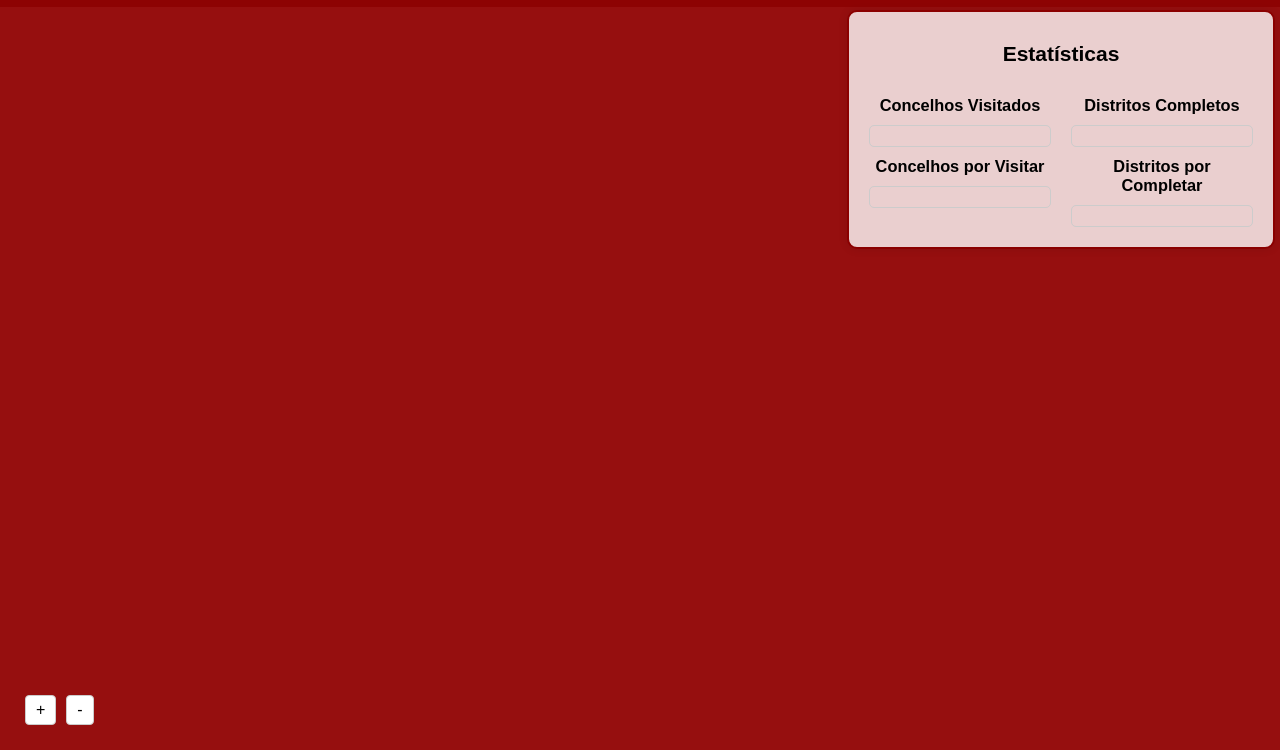
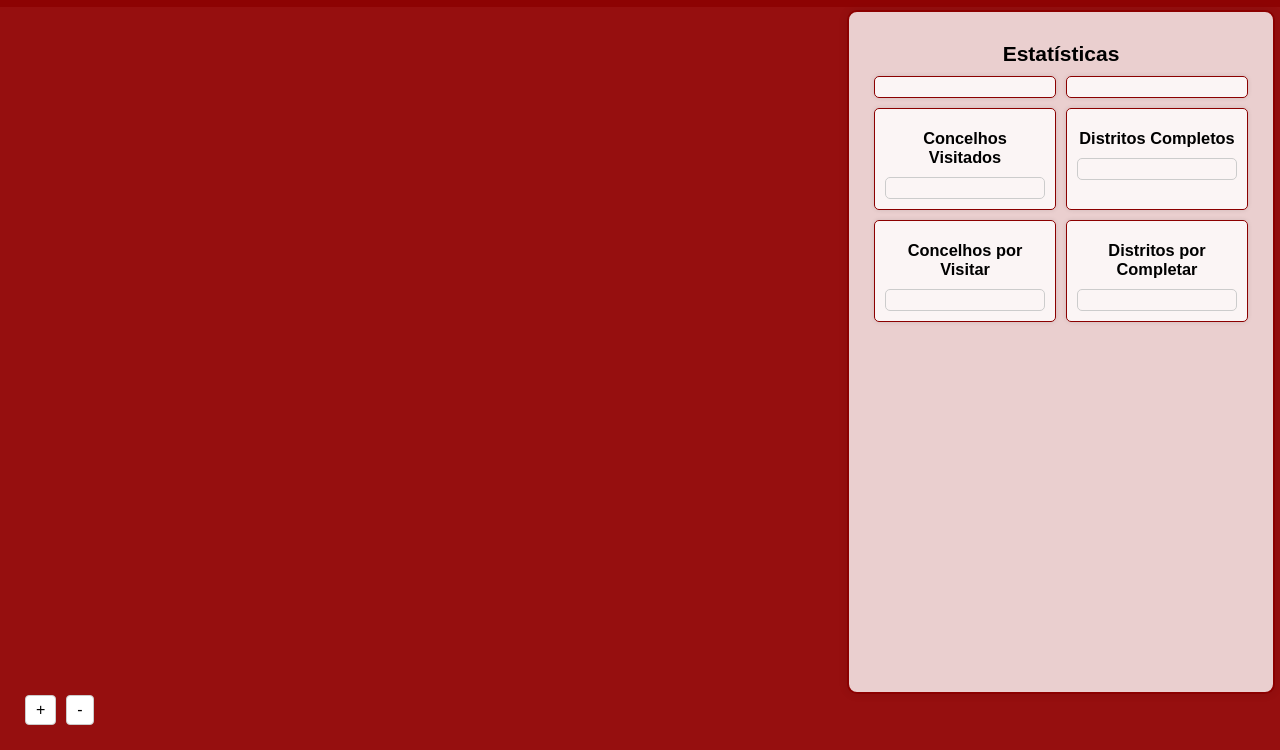
Before and after one commit to Rafa200200/Strava-app, a website: page public/summary.html in a window 1280 px wide. Shown: the part 50-800 px from the top of the page. Drawn offline with nearby package versions, Linux system fonts and the light colour scheme; no server answers.

Commit message:
better look

```diff
--- a/public/js/summary.js
+++ b/public/js/summary.js
@@ -109,7 +109,7 @@ function updateStats(visitedCities, geojson) {
     const visitedPercent = (visitedConcelhos / totalConcelhos * 100).toFixed(2);
 
     // Exibe porcentagem de concelhos visitados
-    document.getElementById('concelhos-percent').textContent = `Porcentagem de Concelhos Visitados: ${visitedPercent}%`;
+    document.getElementById('concelhos-percent').textContent = `Percentagem de Concelhos Visitados: ${visitedPercent}%`;
 
     // Exibe listas de concelhos visitados e faltantes
     displayList('concelhos-visitados', concelhosVisitados);
@@ -141,7 +141,7 @@ function updateStats(visitedCities, geojson) {
     }
 
     const completeDistrictsPercent = (completeDistricts / Object.keys(distritoConcelhos).length * 100).toFixed(2);
-    document.getElementById('distritos-percent').textContent = `Porcentagem de Distritos Completos: ${completeDistrictsPercent}%`;
+    document.getElementById('distritos-percent').textContent = `Percentagem de Distritos Completos: ${completeDistrictsPercent}%`;
 
     // Exibe listas de distritos completos e faltantes
     displayList('distritos-completos', distritosCompletos);
--- a/public/summary.html
+++ b/public/summary.html
@@ -48,6 +48,8 @@
             margin-top: 60px;
             margin-left: 10px;
             width: 30%;
+            height: 80%;
+            overflow-y: auto;
         }
         .stats {
             width: 100%;
@@ -58,6 +60,20 @@
         }
         .stats p {
             margin: 5px 0;
+        }
+        .stats .stat-group {
+            display: flex;
+            justify-content: space-between;
+            margin-bottom: 10px;
+        }
+        .stats .stat-box {
+            flex: 1;
+            margin: 0 5px;
+            background-color: rgba(255, 255, 255, 0.8);
+            padding: 10px;
+            border-radius: 5px;
+            box-shadow: 0 0 5px rgba(0, 0, 0, 0.1);
+            border: 1px solid #8b0000;
         }
         .stats ul {
             list-style-type: none;
@@ -116,20 +132,26 @@
     <div class="container">
         <div class="stats">
             <h2>Estatísticas</h2>
-            <div style="display: flex; justify-content: space-between;">
-                <p id="concelhos-percent" style="flex: 1; margin-right: 10px;"></p>
-                <p id="distritos-percent" style="flex: 1; margin-left: 10px;"></p>
+            <div class="stat-group">
+                <p id="concelhos-percent" class="stat-box"></p>
+                <p id="distritos-percent" class="stat-box"></p>
             </div>
-            <div style="display: flex; justify-content: space-between;">
-                <div style="flex: 1; margin-right: 10px;">
+            <div class="stat-group">
+                <div class="stat-box">
                     <h3>Concelhos Visitados</h3>
                     <ul id="concelhos-visitados"></ul>
+                </div>
+                <div class="stat-box">
+                    <h3>Distritos Completos</h3>
+                    <ul id="distritos-completos"></ul>
+                </div>
+            </div>
+            <div class="stat-group">
+                <div class="stat-box">
                     <h3>Concelhos por Visitar</h3>
                     <ul id="concelhos-faltantes"></ul>
                 </div>
-                <div style="flex: 1; margin-left: 10px;">
-                    <h3>Distritos Completos</h3>
-                    <ul id="distritos-completos"></ul>
+                <div class="stat-box">
                     <h3>Distritos por Completar</h3>
                     <ul id="distritos-faltantes"></ul>
                 </div>
```
